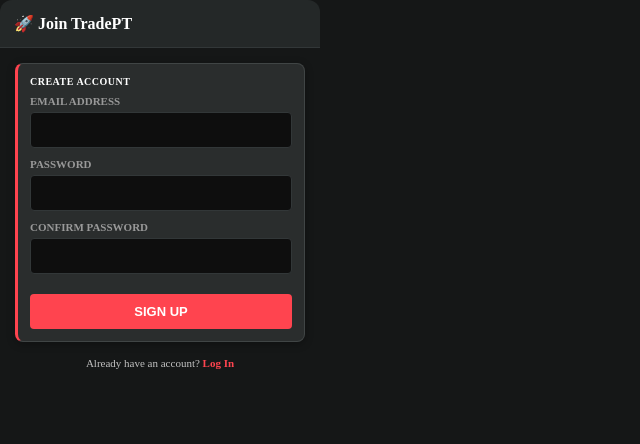
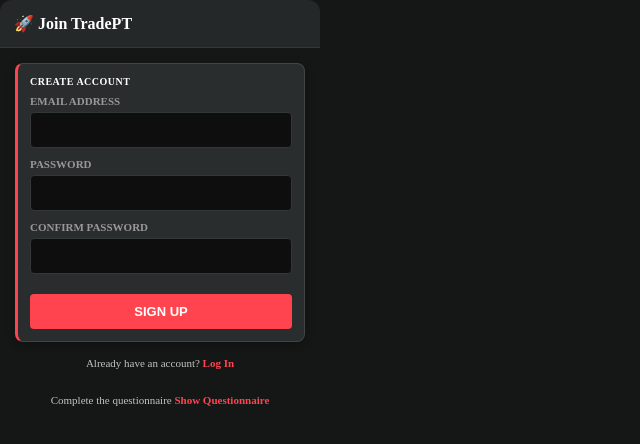
Before and after one commit to Kishen35/TradePT, a browser extension: page extension/views/signup.html in a window 1280 px wide. Shown: the whole page, without its empty margins (0-640 px from the left). Drawn offline with Linux system fonts and the light colour scheme.

Commit message:
feat: show questionnaire page

```diff
--- a/extension/views/signup.html
+++ b/extension/views/signup.html
@@ -77,6 +77,11 @@
                         style="color: #ff444f; font-weight: bold; text-decoration: none;">Log In</a></p>
             </div>
 
+            <div class="lesson-block" style="border: none; background: transparent; padding: 0;">
+                <p>Complete the questionnaire <a href="questionnaire.html"
+                        style="color: #ff444f; font-weight: bold; text-decoration: none;">Show Questionnaire</a></p>
+            </div>
+
         </div>
     </div>
 
```
